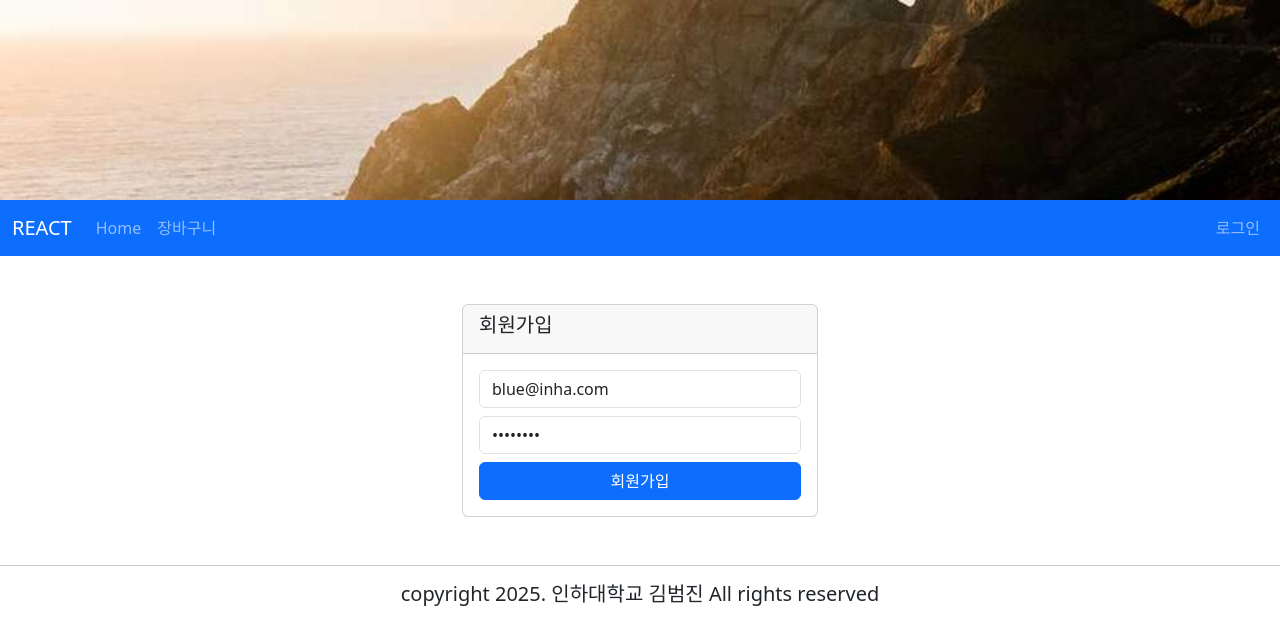
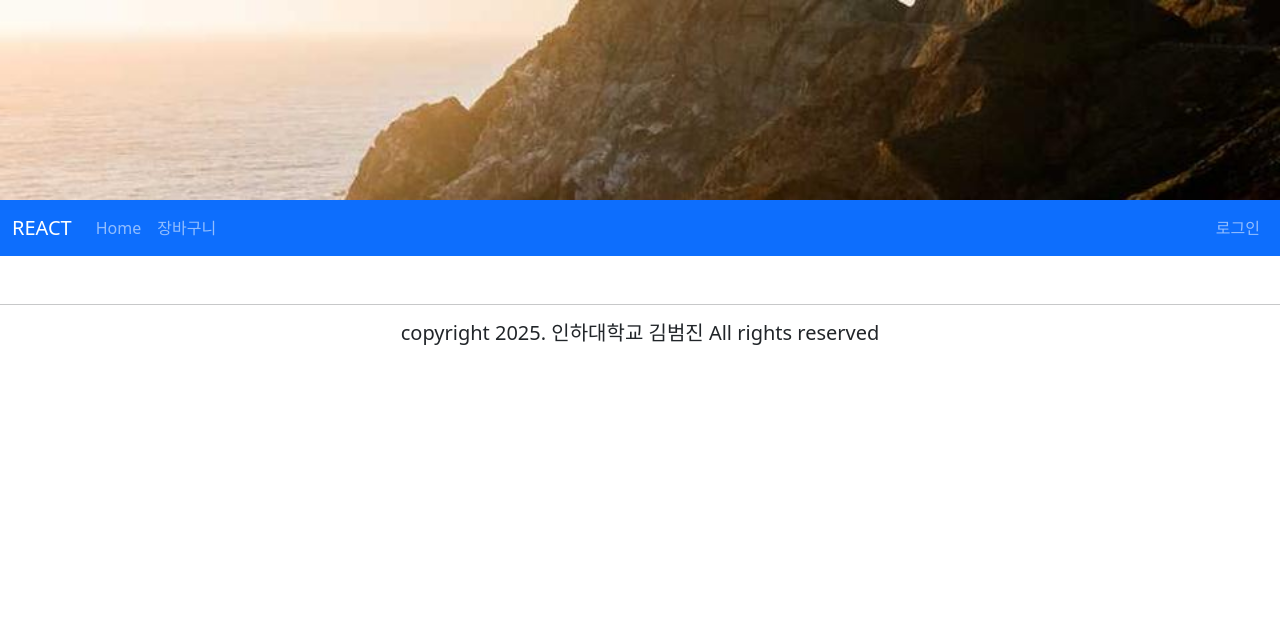
Before and after one commit to lovetech17/book-site, a React (Create React App) app: page /join in a window 1280 px wide. Shown: the top 644 px of the page. Built offline with nearby package versions, Linux system fonts and the light colour scheme.

Commit message:
0524:0208

```diff
--- a/src/components/MainRouter.jsx
+++ b/src/components/MainRouter.jsx
@@ -13,8 +13,8 @@ const MainRouter = () => {
       <Routes>
         <Route path='/' element={<HomePage/>}/>
         <Route path='/cart' element={<CartPage />} />
-          <Route path='/login' element={<LoginPage/>}/>
-          <Route path='/join' element={<JoinPage />} />
+          <Route path='/user/login' element={<LoginPage/>}/>
+          <Route path='/user/join' element={<JoinPage />} />
 
       </Routes>
     </Container>
```
